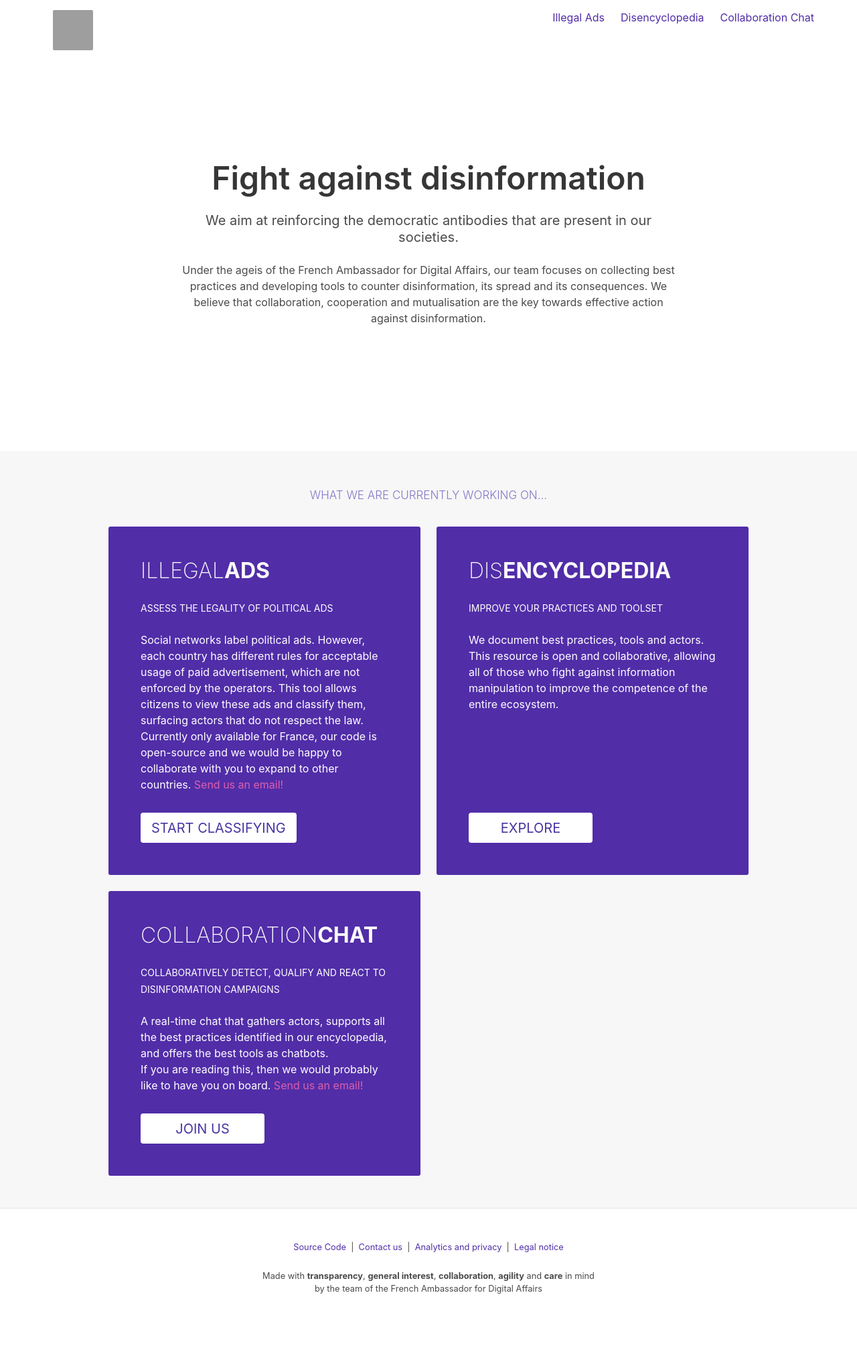
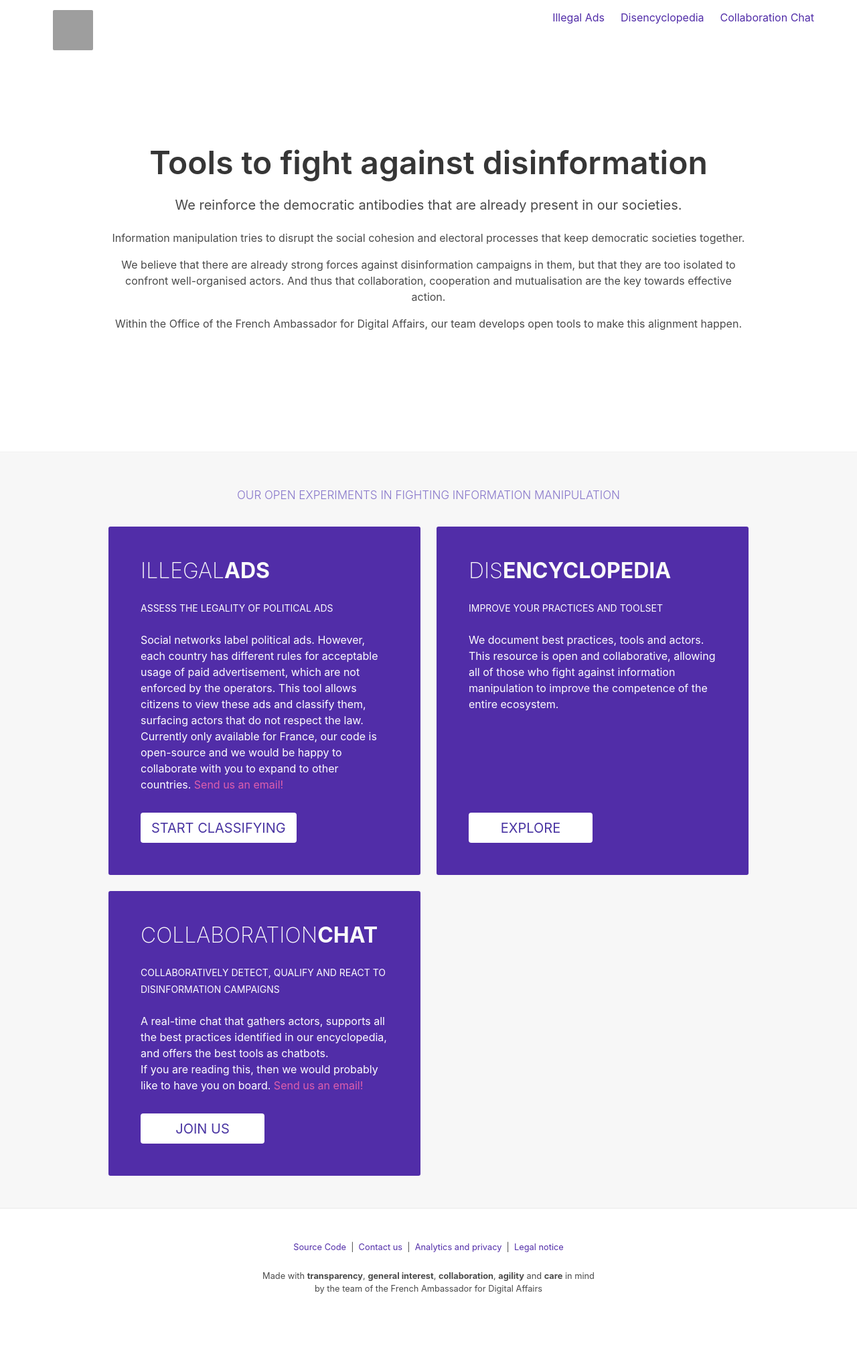
Before and after one commit to ambanum/disinfo.quaidorsay.fr, a Jekyll site: the page built from _pages/index.html, in a window 1280 px wide. Shown: the whole page at 67% size. Built offline with Jekyll 4.4.1, drawn with Linux system fonts in a browser that asks for light colours; comment, search, counter and statistics services are not loaded; grey boxes are pictures that could not be loaded.

Commit message:
Improve initiative description

```diff
--- a/_pages/index.html
+++ b/_pages/index.html
@@ -31,15 +31,21 @@ nav_exclude: true
 		<div class="hero-body">
 			<div class="container has-text-centered">
 				<div class="columns">
-					<div class="column is-8 is-offset-2">
+					<div class="column is-10 is-offset-1">
 						<h1 class="title is-spaced">
-						Fight against disinformation
+							Tools to fight against disinformation
 						</h1>
 						<h2 class="subtitle">
-						We aim at reinforcing the democratic antibodies that are present in our societies.
+							We reinforce the democratic antibodies that are already present in our societies.
 						</h2>
 						<p class="description">
-						Under the ageis of the French Ambassador for Digital Affairs, our team focuses on collecting best practices and developing tools to counter disinformation, its spread and its consequences. We believe that collaboration, cooperation and mutualisation are the key towards effective action against disinformation.
+							Information manipulation tries to disrupt the social cohesion and electoral processes that keep democratic societies together.
+						</p>
+						<p class="description">
+							We believe that there are already strong forces against disinformation campaigns in them, but that they are too isolated to confront well-organised actors. And thus that collaboration, cooperation and mutualisation are the key towards effective action.
+						</p>
+						<p class="description">
+							Within the Office of the French Ambassador for Digital Affairs, our team develops open tools to make this alignment happen.
 						</p>
 					</div>
 				</div>
@@ -49,7 +55,7 @@ nav_exclude: true
 	<section class="section our-work">
 		<div class="container">
 			<h1 class="our-work-title title has-text-centered">
-				What we are currently working on…
+				Our open experiments in fighting information manipulation
 			</h1>
 			<div class="columns">
 				<div class="column is-5 is-offset-1 work-item-column">
--- a/assets/css/landing.css
+++ b/assets/css/landing.css
@@ -48,6 +48,7 @@ body {
 
 .landing .hero-body .description {
 	line-height: 1.5;
+	margin-bottom: 1em;
 }
 
 .our-work {
```
Lines whose indentation alone changed are shown as unchanged.
